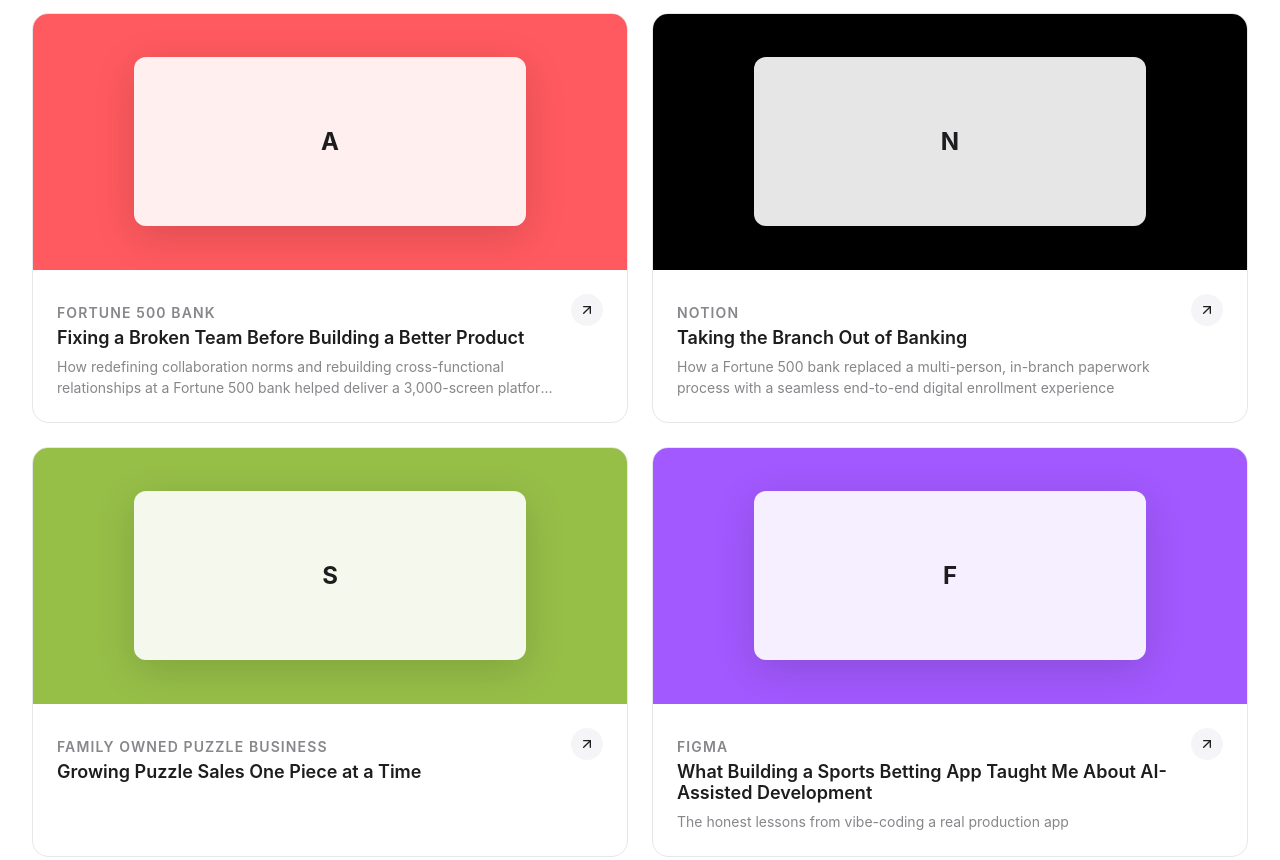
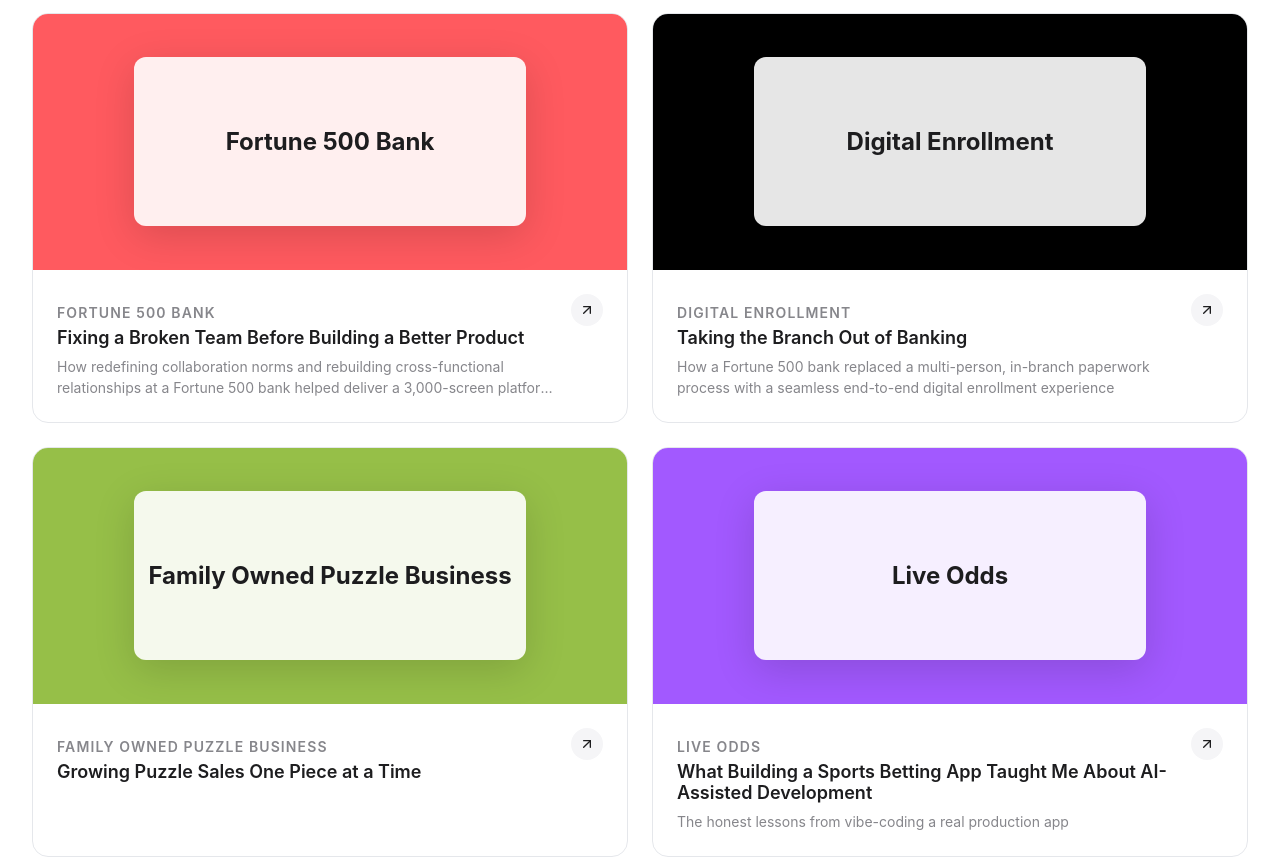
Before and after one commit to mikeprc1/Mike-Price.github.io, a plain HTML site: page index.html in a window 1280 px wide. Shown: the part 1660-2520 px from the top of the page. Drawn offline with Linux system fonts and the light colour scheme.

Commit message:
Update index.html

```diff
--- a/index.html
+++ b/index.html
@@ -476,7 +476,7 @@
 
         <a href="case-study-fortune500-bank.html" class="case-card" style="animation-delay:0.6s;display:block;">
           <div class="case-thumb" style="background:#FF5A5F;">
-            <div class="case-logo"><span>A</span></div>
+            <div class="case-logo"><span>Fortune 500 Bank</span></div>
             <div class="case-overlay">
               <div class="case-overlay-text">
                 <p>View Case Study</p>
@@ -500,18 +500,18 @@
 
         <a href="case-study-digital-enrollment.html" class="case-card" style="animation-delay:0.65s;display:block;">
           <div class="case-thumb" style="background:#000000;">
-            <div class="case-logo"><span>N</span></div>
+            <div class="case-logo"><span>Digital Enrollment</span></div>
             <div class="case-overlay">
               <div class="case-overlay-text">
                 <p>View Case Study</p>
-                <p>-82% Adoption Rate</p>
+                <p>82% Adoption Rate</p>
               </div>
             </div>
           </div>
           <div class="case-body">
             <div class="case-footer">
               <div>
-                <p class="case-company">Notion</p>
+                <p class="case-company">Digital Enrollment</p>
                 <h3>Taking the Branch Out of Banking</h3>
                 <p>How a Fortune 500 bank replaced a multi-person, in-branch paperwork process with a seamless end-to-end digital enrollment experience</p>
               </div>
@@ -524,11 +524,11 @@
 
         <a href="case-study-puzzles.html" class="case-card" style="animation-delay:0.7s;display:block;">
           <div class="case-thumb" style="background:#96BF48;">
-            <div class="case-logo"><span>S</span></div>
+            <div class="case-logo"><span>Family Owned Puzzle Business</span></div>
             <div class="case-overlay">
               <div class="case-overlay-text">
                 <p>View Case Study</p>
-                <p>+18% mobile conversion</p>
+                <p>+15% Revenue</p>
               </div>
             </div>
           </div>
@@ -548,7 +548,7 @@
 
         <a href="case-study-live-odds.html" class="case-card" style="animation-delay:0.75s;display:block;">
           <div class="case-thumb" style="background:#A259FF;">
-            <div class="case-logo"><span>F</span></div>
+            <div class="case-logo"><span>Live Odds</span></div>
             <div class="case-overlay">
               <div class="case-overlay-text">
                 <p>View Case Study</p>
@@ -559,7 +559,7 @@
           <div class="case-body">
             <div class="case-footer">
               <div>
-                <p class="case-company">Figma</p>
+                <p class="case-company">Live Odds</p>
                 <h3>What Building a Sports Betting App Taught Me About AI-Assisted Development</h3>
                 <p>The honest lessons from vibe-coding a real production app</p>
               </div>
```
